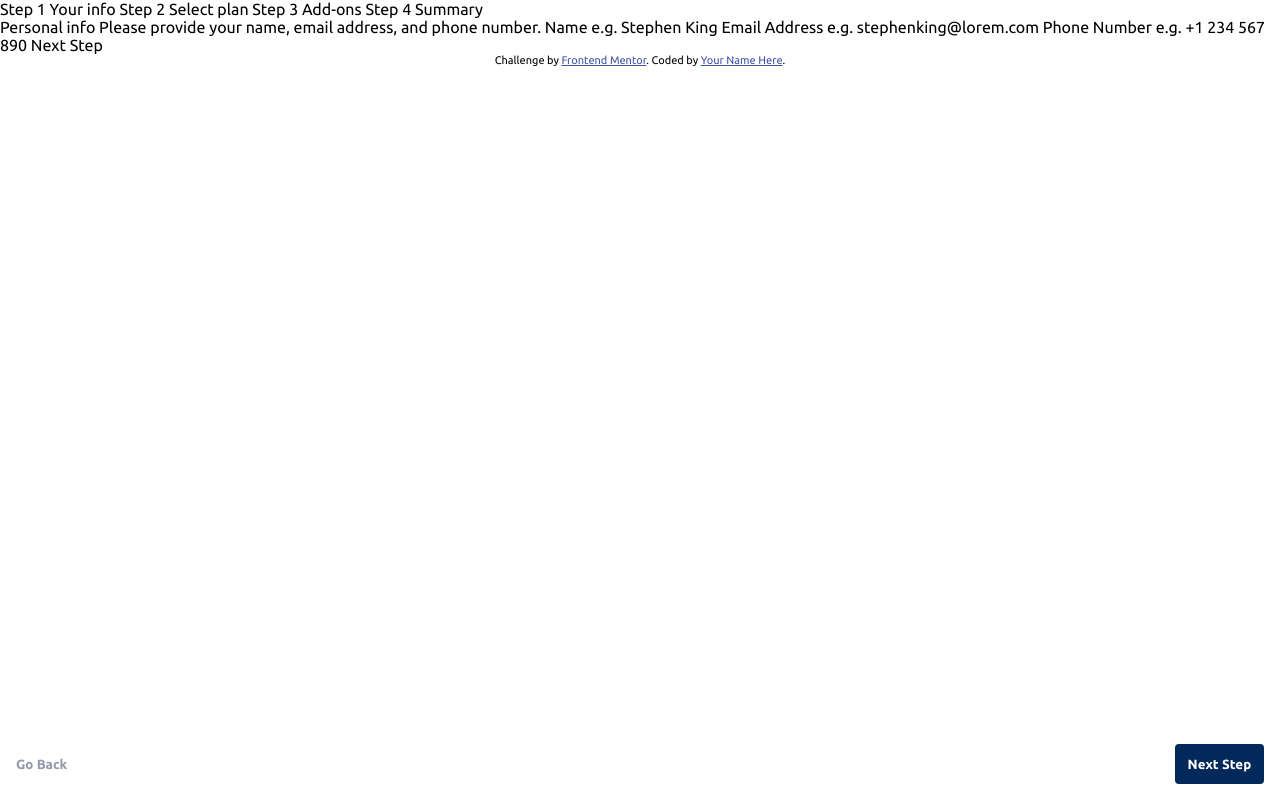
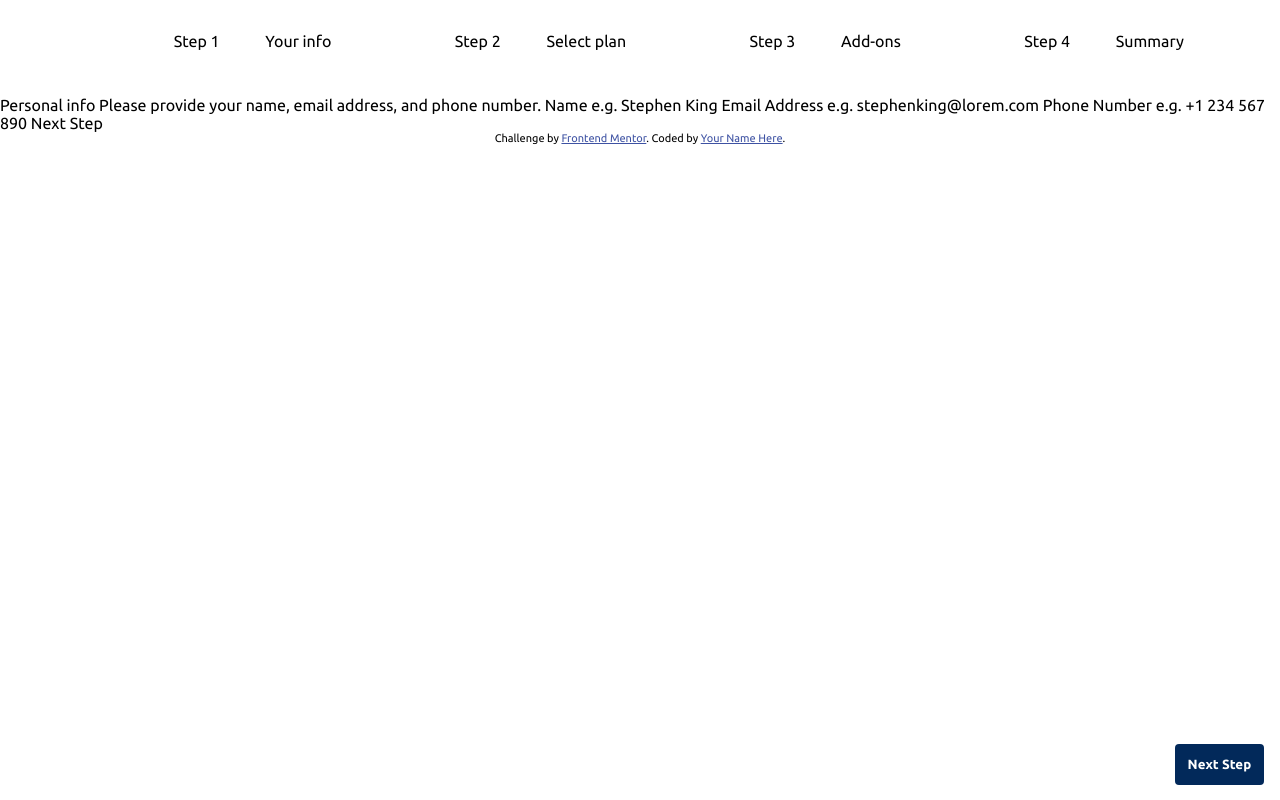
Before and after one commit to Bloopfish/multi-step-form-main, a plain HTML site: page index.html in a window 1280 px wide. Drawn offline with Linux system fonts and the light colour scheme; a script that the page names is missing.

Commit message:
Sidebar and bottom-bar styling

```diff
--- a/index.html
+++ b/index.html
@@ -17,17 +17,21 @@
     <img src="./assets/images/bg-sidebar-desktop.svg">
   </picture> -->
   <div class="sidebar">
-    Step 1
-    Your info
+    <span class="circle">1</span>
+    <p>Step 1</p>
+    <p>Your info</p>
 
-    Step 2
-    Select plan
+    <span class="circle">2</span>
+    <p>Step 2</p>
+    <p>Select plan</p>
 
-    Step 3
-    Add-ons
+    <span class="circle">3</span>
+    <p>Step 3</p>
+    <p>Add-ons</p>
 
-    Step 4
-    Summary
+    <span class="circle">4</span>
+    <p>Step 4</p>
+    <p>Summary</p>
   </div>
   <div class="step-one">
     Personal info
--- a/style.css
+++ b/style.css
@@ -39,10 +39,34 @@
         background-image: url("./assets/images/bg-sidebar-mobile.svg");
         background-repeat: no-repeat;
     }
+
+    .sidebar p {
+        display: none;
+    }
 }
 
 body {
     font-family: Ubuntu;
+}
+
+.sidebar {
+    display: flex;
+    justify-content: space-between;
+    margin-block: 2rem;
+    margin-inline: 6rem;
+}
+
+.circle {
+    display: flex;
+    justify-content: center;
+    align-items: center;
+    width: 2rem;
+    height: 2rem;
+    border: 1px solid white;
+    border-radius: 50%;
+    color: white;
+    font-size: 0.875rem;
+    font-weight: 500;
 }
 
 .step-two, .step-three, .step-four, .step-five {
@@ -55,9 +79,6 @@ body {
     height: 4.5rem;
     bottom: 0;
     background-color: white;
-    display: flex;
-    justify-content: space-between;
-    align-items: center;
 }
 
 button {
@@ -70,12 +91,17 @@ button {
 }
 
 .back-button {
+    display: none;
+    position: absolute;
+    left: 0;
     background-color: white;
     color: var(--coolgray);
     margin-left: 0.2rem;
 }
 
 .next-button {
+    position: absolute;
+    right: 0;
     background-color: var(--marineblue);
     color: white;
 }
```
